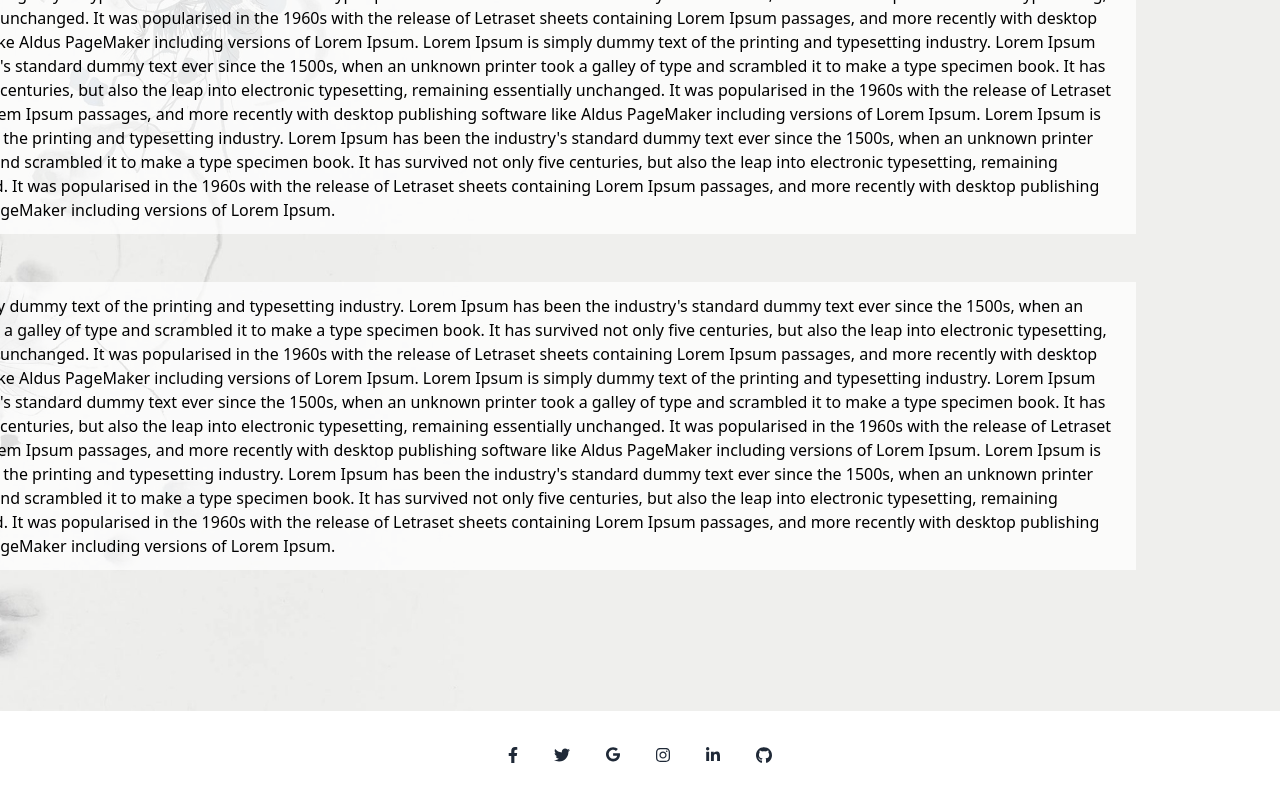
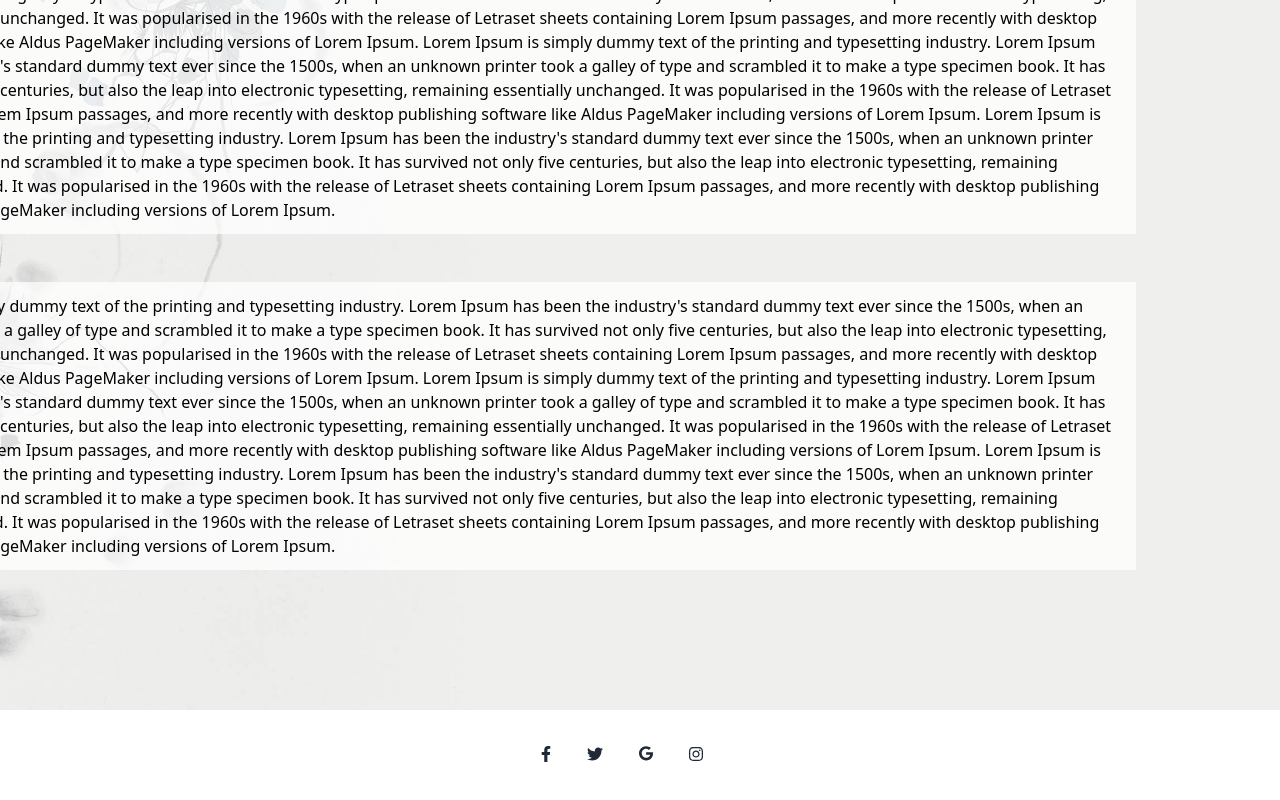
Before and after one commit to mathiusjohnson/birth-collective, a React (Create React App) app: page / in a window 1280 px wide. Shown: the part 1206-2006 px from the top of the page. Built offline with nearby package versions, Linux system fonts and the light colour scheme.

Commit message:
remove unneeded footer links

```diff
--- a/src/components/Footer/Footer.js
+++ b/src/components/Footer/Footer.js
@@ -2,9 +2,8 @@ import React from 'react'
 
 const Footer = () => {
   return (
-    <footer className=' text-center'>
-      <div className='pt-9'>
-        <div className='flex justify-center pb-9'>
+    <footer className='text-center'>
+      <div className='flex justify-center py-9'>
         <a href='#!' className='mr-9 text-gray-800'>
           <svg
             aria-hidden='true'
@@ -73,41 +72,6 @@ const Footer = () => {
             ></path>
           </svg>
         </a>
-          <a href='#!' className='mr-9 text-gray-800'>
-            <svg
-              aria-hidden='true'
-              focusable='false'
-              data-prefix='fab'
-              data-icon='linkedin-in'
-              className='svg-inline--fa fa-linkedin-in w-3.5'
-              role='img'
-              xmlns='http://www.w3.org/2000/svg'
-              viewBox='0 0 448 512'
-            >
-              <path
-                fill='currentColor'
-                d='M100.28 448H7.4V148.9h92.88zM53.79 108.1C24.09 108.1 0 83.5 0 53.8a53.79 53.79 0 0 1 107.58 0c0 29.7-24.1 54.3-53.79 54.3zM447.9 448h-92.68V302.4c0-34.7-.7-79.2-48.29-79.2-48.29 0-55.69 37.7-55.69 76.7V448h-92.78V148.9h89.08v40.8h1.3c12.4-23.5 42.69-48.3 87.88-48.3 94 0 111.28 61.9 111.28 142.3V448z'
-              ></path>
-            </svg>
-          </a>
-          <a href='#!' className='text-gray-800'>
-            <svg
-              aria-hidden='true'
-              focusable='false'
-              data-prefix='fab'
-              data-icon='github'
-              className='svg-inline--fa fa-github w-4'
-              role='img'
-              xmlns='http://www.w3.org/2000/svg'
-              viewBox='0 0 496 512'
-            >
-              <path
-                fill='currentColor'
-                d='M165.9 397.4c0 2-2.3 3.6-5.2 3.6-3.3.3-5.6-1.3-5.6-3.6 0-2 2.3-3.6 5.2-3.6 3-.3 5.6 1.3 5.6 3.6zm-31.1-4.5c-.7 2 1.3 4.3 4.3 4.9 2.6 1 5.6 0 6.2-2s-1.3-4.3-4.3-5.2c-2.6-.7-5.5.3-6.2 2.3zm44.2-1.7c-2.9.7-4.9 2.6-4.6 4.9.3 2 2.9 3.3 5.9 2.6 2.9-.7 4.9-2.6 4.6-4.6-.3-1.9-3-3.2-5.9-2.9zM244.8 8C106.1 8 0 113.3 0 252c0 110.9 69.8 205.8 169.5 239.2 12.8 2.3 17.3-5.6 17.3-12.1 0-6.2-.3-40.4-.3-61.4 0 0-70 15-84.7-29.8 0 0-11.4-29.1-27.8-36.6 0 0-22.9-15.7 1.6-15.4 0 0 24.9 2 38.6 25.8 21.9 38.6 58.6 27.5 72.9 20.9 2.3-16 8.8-27.1 16-33.7-55.9-6.2-112.3-14.3-112.3-110.5 0-27.5 7.6-41.3 23.6-58.9-2.6-6.5-11.1-33.3 2.6-67.9 20.9-6.5 69 27 69 27 20-5.6 41.5-8.5 62.8-8.5s42.8 2.9 62.8 8.5c0 0 48.1-33.6 69-27 13.7 34.7 5.2 61.4 2.6 67.9 16 17.7 25.8 31.5 25.8 58.9 0 96.5-58.9 104.2-114.8 110.5 9.2 7.9 17 22.9 17 46.4 0 33.7-.3 75.4-.3 83.6 0 6.5 4.6 14.4 17.3 12.1C428.2 457.8 496 362.9 496 252 496 113.3 383.5 8 244.8 8zM97.2 352.9c-1.3 1-1 3.3.7 5.2 1.6 1.6 3.9 2.3 5.2 1 1.3-1 1-3.3-.7-5.2-1.6-1.6-3.9-2.3-5.2-1zm-10.8-8.1c-.7 1.3.3 2.9 2.3 3.9 1.6 1 3.6.7 4.3-.7.7-1.3-.3-2.9-2.3-3.9-2-.6-3.6-.3-4.3.7zm32.4 35.6c-1.6 1.3-1 4.3 1.3 6.2 2.3 2.3 5.2 2.6 6.5 1 1.3-1.3.7-4.3-1.3-6.2-2.2-2.3-5.2-2.6-6.5-1zm-11.4-14.7c-1.6 1-1.6 3.6 0 5.9 1.6 2.3 4.3 3.3 5.6 2.3 1.6-1.3 1.6-3.9 0-6.2-1.4-2.3-4-3.3-5.6-2z'
-              ></path>
-            </svg>
-          </a>
-        </div>
       </div>
     </footer>
   )
```
Lines whose indentation alone changed are shown as unchanged.
